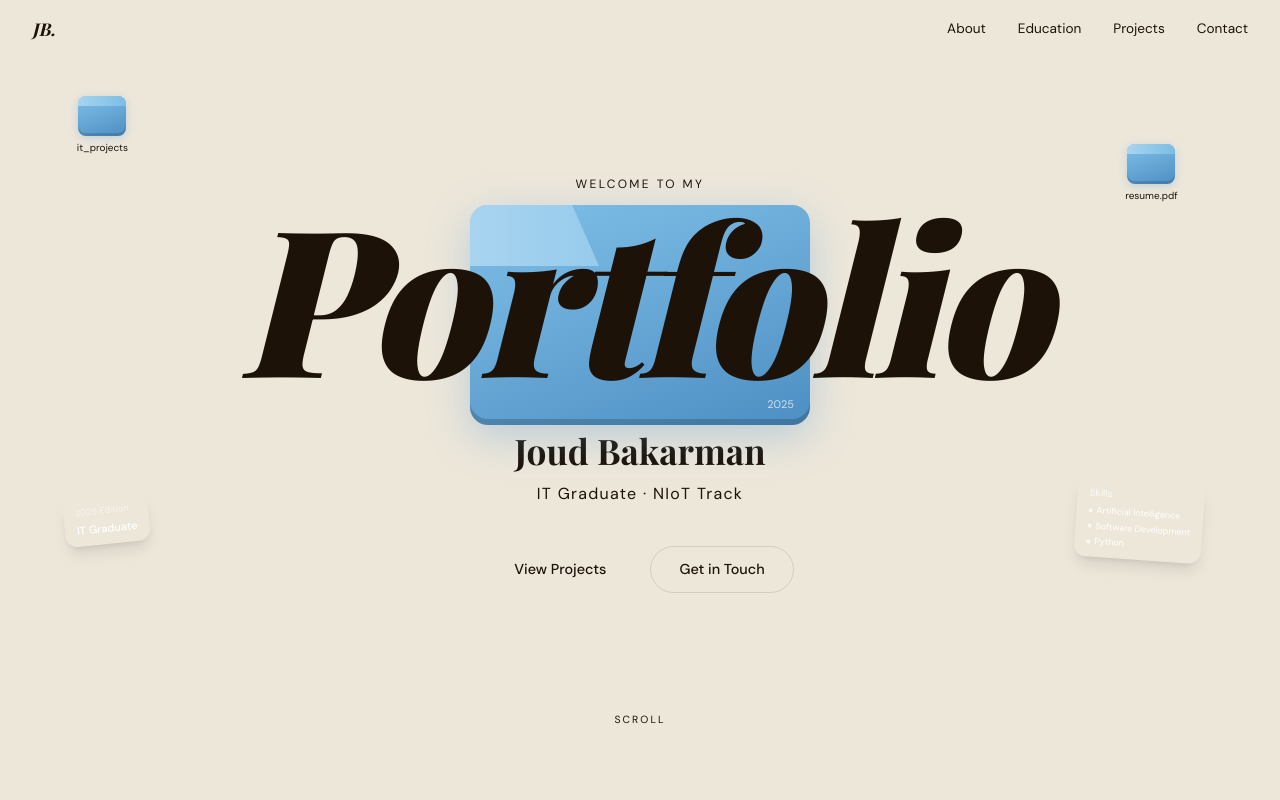
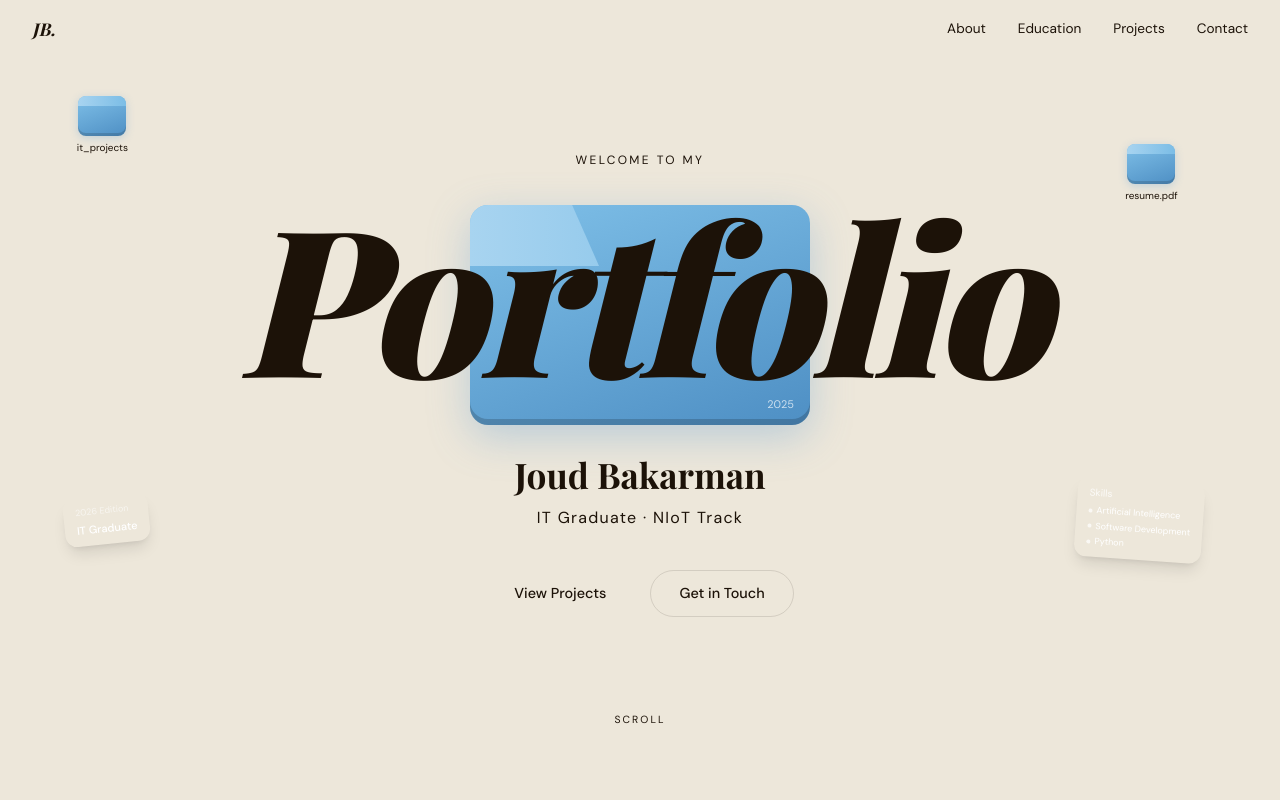
Before and after one commit to joudnaif/portfolio, a React (Vite) app: page / in a window 1280 px wide. Shown: the top 800 px of the page. Built offline with nearby package versions, Linux system fonts and the light colour scheme; a web font is replaced by a local one.

Commit message:
Update portfolio

```diff
--- a/src/app/components/HeroSection.tsx
+++ b/src/app/components/HeroSection.tsx
@@ -67,7 +67,7 @@ export function HeroSection() {
           initial={{ opacity: 0, y: 10 }}
           animate={{ opacity: 1, y: 0 }}
           transition={{ duration: 0.6 }}
-          className="text-foreground/60 mb-2 tracking-widest uppercase"
+          className="relative z-20 text-foreground/60 mb-8 tracking-widest uppercase"
           style={{ fontFamily: "'DM Sans', sans-serif", fontSize: "0.75rem", letterSpacing: "0.2em" }}
         >
           Welcome to my
@@ -136,7 +136,7 @@ export function HeroSection() {
           initial={{ opacity: 0, y: 20 }}
           animate={{ opacity: 1, y: 0 }}
           transition={{ delay: 0.55, duration: 0.7 }}
-          className="mt-10"
+          className="relative z-20 mt-16"
         >
           <div
             className="text-foreground"
@@ -157,7 +157,7 @@ export function HeroSection() {
           initial={{ opacity: 0, y: 10 }}
           animate={{ opacity: 1, y: 0 }}
           transition={{ delay: 0.75, duration: 0.6 }}
-          className="mt-10 flex items-center justify-center gap-4 flex-wrap"
+          className="relative z-20 mt-10 flex items-center justify-center gap-4 flex-wrap"
         >
           <a
             href="#projects"
```
